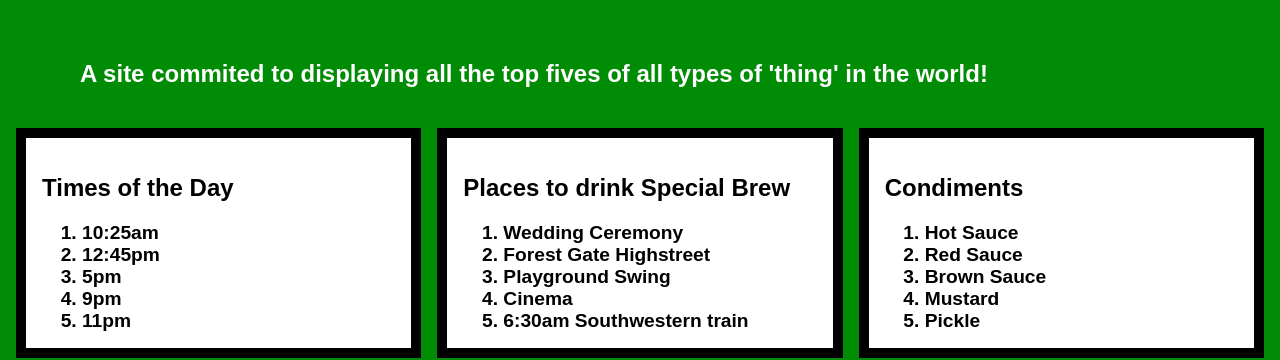
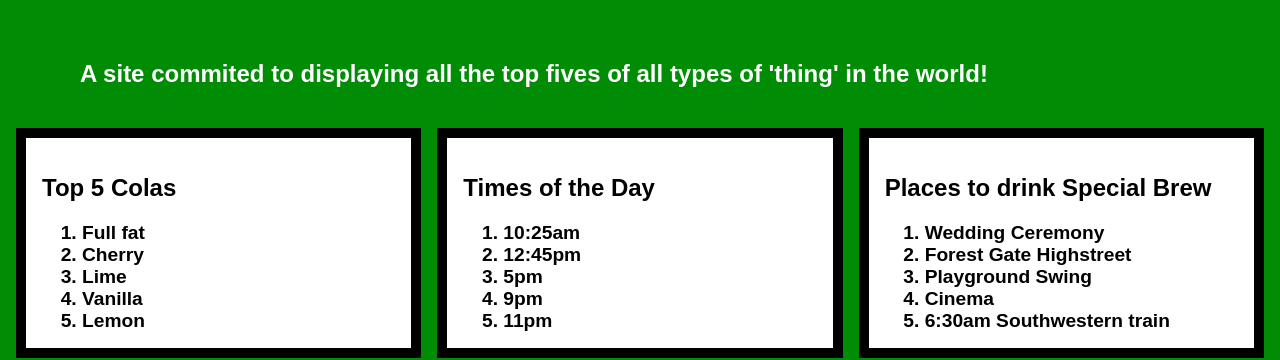
Before and after one commit to aaronjones96/top5, a Gatsby site: page / in a window 1280 px wide. Shown: the part 452-812 px from the top of the page. Built offline with nearby package versions, Linux system fonts and the light colour scheme; Gatsby itself is replaced by a stand-in of ours.

Commit message:
Update index.js

```diff
--- a/src/pages/index.js
+++ b/src/pages/index.js
@@ -12,6 +12,7 @@ const IndexPage = () => (
 
     <ul className="grid">
 
+      <Tile title="Top 5 Colas" one="Full fat" two="Cherry" three="Lime" four="Vanilla" five="Lemon" />
       <Tile title="Times of the Day" one="10:25am" two="12:45pm" three="5pm" four="9pm" five="11pm" />
       <Tile title="Places to drink Special Brew" one="Wedding Ceremony" two="Forest Gate Highstreet" three="Playground Swing" four="Cinema" five="6:30am Southwestern train" />
       <Tile title="Condiments" one="Hot Sauce" two="Red Sauce" three="Brown Sauce" four="Mustard" five="Pickle" />
```
